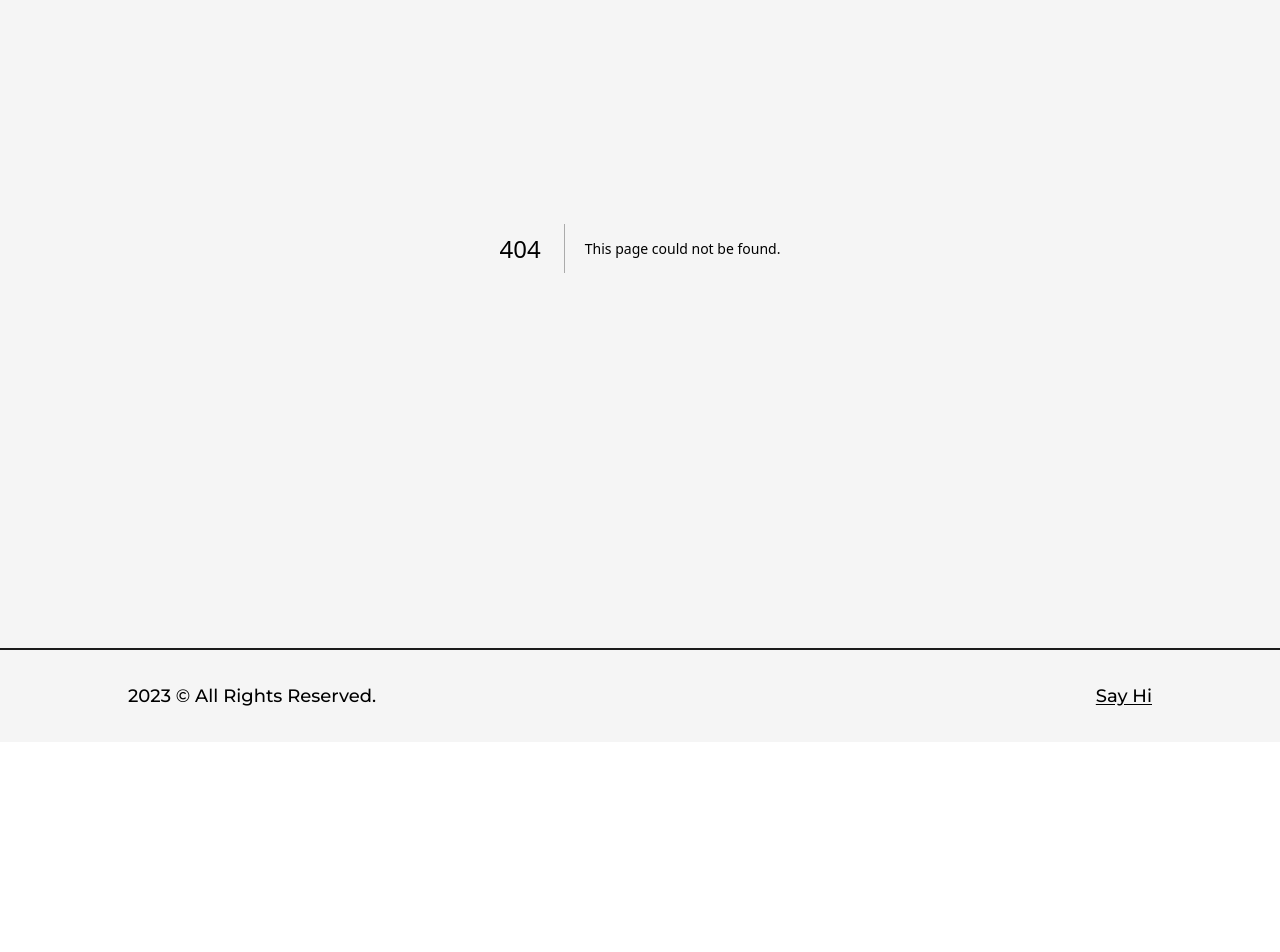
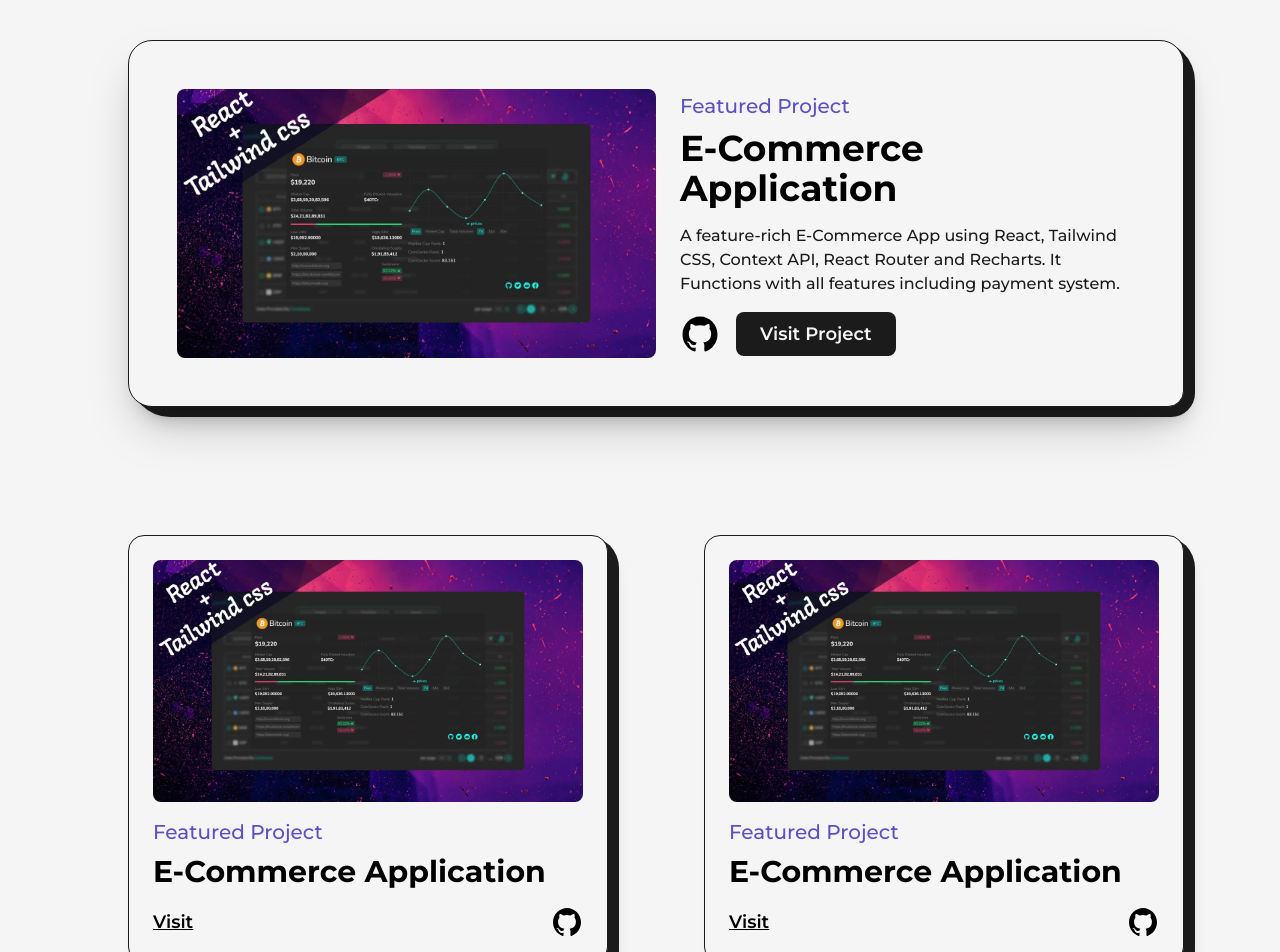
Before and after one commit to gowthamdongari/Portfolio-Software-Developer, a Next.js app: page /projects in a window 1280 px wide. Before the commit this address had no page. Shown: the part 240-1192 px from the top of the page. Before the commit the page ends 982 px from the top, so only its background shows below. Built offline with nearby package versions, Linux system fonts and the light colour scheme.

Commit message:
update to about & Project page

```diff
--- a/src/pages/about.js
+++ b/src/pages/about.js
@@ -7,6 +7,7 @@
 import { motion, useInView, useMotionValue, useSpring } from 'framer-motion'
 import Skills from '@/components/Skills'
 import Experience from '@/components/Experience'
+import Education from '@/components/Education'
 
 const AnimatedNumbers = ({value}) =>{
 const ref = useRef(null);
@@ -68,7 +69,7 @@
               <div className=' col-span-3 relative h-max rounded-2xl border-4 border-solid border-dark
               bg-light p-8
               '>
-                <div className='shadow-lg absolute top-0 -right-3 -z-10 w-[102%] h-[103%] rounded-2xl bg-dark'/>
+                <div className='shadow-lg absolute top-0 -right-3 -z-10 w-[102%] h-[103%] rounded-[2rem] bg-dark'/>
                   <Image src={profilePic} alt="Gowtham Dongari" className='w-full h-auto rounded-2xl'/>
                 </div>
                 <div className='col-span-2 flex flex-col items-end justify-between'>
@@ -95,6 +96,7 @@
 
             <Skills />
             <Experience/>
+            <Education/>
         </Layout>
     </main>
 
--- /dev/null
+++ b/src/pages/projects.js
@@ -0,0 +1,188 @@
+import AnimatedText from '@/components/AnimatedText'
+import { GithubIcon } from '@/components/Icons'
+import Layout from '@/components/Layout'
+import Head from 'next/head'
+import Link from 'next/link'
+import React from 'react'
+import project1 from "../../public/images/projects/crypto-screener-cover-image.jpg"
+import Image from 'next/image'
+import {motion} from "framer-motion"
+
+const FramerImage = motion(Image)
+const FeaturedProject = ({type, title, summary, img, link, github}) => {
+    return(
+        <article className='w-full flex items-center justify-between relative rounded-br-2xl
+        rounded-3xl border border-solid border-dark bg-light shadow-2xl p-12
+        '>
+        <div className='shadow-lg absolute top-0 -right-3 -z-10 w-[101%] h-[103%]
+        rounded-[2.5rem] rounded-br-3xl bg-dark'/>
+
+
+        <Link
+         href={link}
+         target='_blank'
+        className='w-1/2 cursor-pointer overflow-hidden rounded-lg'
+        >
+            <FramerImage src={img} alt={title} className='w-full h-auto'
+            whileHover={{scale:1.05}}
+            transition={{duration:0.2}}
+
+            />
+        </Link>
+
+        <div className='w-1/2 flex flex-col items-start justify-between pl-6'>
+            <span className='text-iris font-medium text-xl'>{type}</span>
+            <Link href={link} target='_blank' className='hover:underline underline-offset-2'>
+                <h2 className='my-2 w-full text-left text-4xl font-bold'>{title}</h2>
+            </Link>
+            <p className='my-2 font-medium text-dark'>{summary}</p>
+            <div className='mt-2 flex items-center'>
+             <Link href={github} target='_blank' className='w-10'> <GithubIcon/></Link>
+             <Link href={github} target='_blank'
+             className='ml-4 rounded-lg bg-dark text-light p-2 px-6 text-lg font-semibold'
+             >Visit Project</Link>
+            </div>
+        </div>
+        </article>
+    )
+}
+
+
+const Project = ({title, type, img, link, github}) => {
+    return(
+        <article className='w-full flex flex-col items-center justify-center rounded-2xl
+        border border-solid border-dark bg-light p-6 relative
+        '>
+        <div className='shadow-lg absolute top-0 -right-3 -z-10 w-[101%] h-[103%]
+        rounded-[2rem] rounded-br-3xl bg-dark'/>
+
+             <Link href={link} target='_blank'
+        className='w-full cursor-pointer overflow-hidden rounded-lg'
+        >
+            <FramerImage src={img} alt={title} className='w-full h-auto'
+            whileHover={{scale:1.05}}
+            transition={{duration:0.2}}
+            />
+        </Link>
+
+        <div className='w-full flex flex-col items-start justify-between mt-4'>
+            <span className='text-iris font-medium text-xl'>{type}</span>
+            <Link href={github} target='_blank' className='hover:underline underline-offset-2'>
+                <h2 className='my-2 w-full text-left text-3xl font-bold'>{title}</h2>
+            </Link>
+
+            <div className='w-full mt-2 flex items-center justify-between'>
+            <Link
+             href={github}
+             target='_blank'
+             className='text-lg font-semibold underline'
+             >Visit </Link>
+             <Link href={github} target='_blank' className='w-8'> <GithubIcon/></Link>
+
+            </div>
+        </div>
+        </article>
+    )
+}
+
+
+const projects = () => {
+  return (
+    <>
+        <Head>
+        <title>Gowtham Dongari | Projects Page</title>
+        <meta name='description' content='any description'/>
+        </Head>
+        <main className='w-full mb-16 flex flex-col items-center justify-center'>
+            <Layout className='pt-16'>
+                <AnimatedText text="Check Out My Projects!"
+                className='mt-16'
+                />
+
+                <div className='grid grid-cols-12 gap-24 gap-y-32 mt-16'>
+                    <div className='col-span-12'>
+                        <FeaturedProject
+                        title="E-Commerce Application"
+                        img={project1}
+                        summary="A feature-rich E-Commerce App using React, Tailwind CSS, Context API, React Router and Recharts.
+     It Functions with all features including payment system."
+                        link="/"
+                        github="/"
+                        type="Featured Project"
+
+                        />
+
+                    </div>
+                    <div className='col-span-6'>
+                    <Project
+                        title="E-Commerce Application"
+                        img={project1}
+                        summary="A feature-rich E-Commerce App using React, Tailwind CSS, Context API, React Router and Recharts.
+     It Functions with all features including payment system."
+                        link="/"
+                        github="/"
+                        type="Featured Project"
+
+                        />
+                    </div>
+                    <div className='col-span-6'>
+                    <Project
+                        title="E-Commerce Application"
+                        img={project1}
+                        summary="A feature-rich E-Commerce App using React, Tailwind CSS, Context API, React Router and Recharts.
+     It Functions with all features including payment system."
+                        link="/"
+                        github="/"
+                        type="Featured Project"
+
+                        />
+                    </div>
+                    <div className='col-span-12'>
+                    <FeaturedProject
+                        title="E-Commerce Application"
+                        img={project1}
+                        summary="A feature-rich E-Commerce App using React, Tailwind CSS, Context API, React Router and Recharts.
+     It Functions with all features including payment system."
+                        link="/"
+                        github="/"
+                        type="Featured Project"
+
+                        />
+                    </div>
+                    <div className='col-span-6'>
+                    <Project
+                        title="E-Commerce Application"
+                        img={project1}
+                        summary="A feature-rich E-Commerce App using React, Tailwind CSS, Context API, React Router and Recharts.
+     It Functions with all features including payment system."
+                        link="/"
+                        github="/"
+                        type="Featured Project"
+
+                        />
+                    </div>
+                    <div className='col-span-6'>
+                    <Project
+                        title="E-Commerce Application"
+                        img={project1}
+                        summary="A feature-rich E-Commerce App using React, Tailwind CSS, Context API, React Router and Recharts.
+     It Functions with all features including payment system."
+                        link="/"
+                        github="/"
+                        type="Featured Project"
+
+                        />
+                    </div>
+                </div>
+
+
+
+            </Layout>
+        </main>
+
+
+    </>
+  )
+}
+
+export default projects
```
